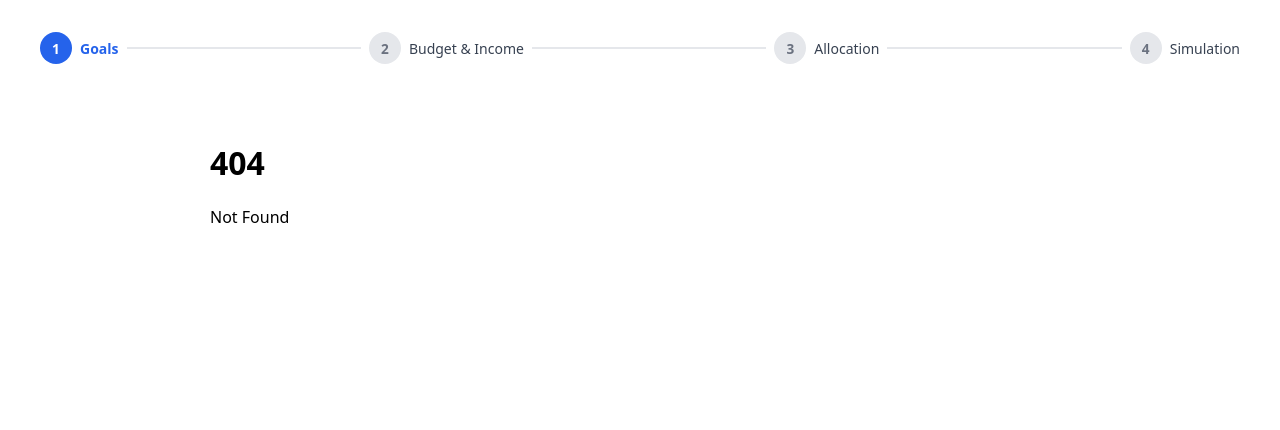
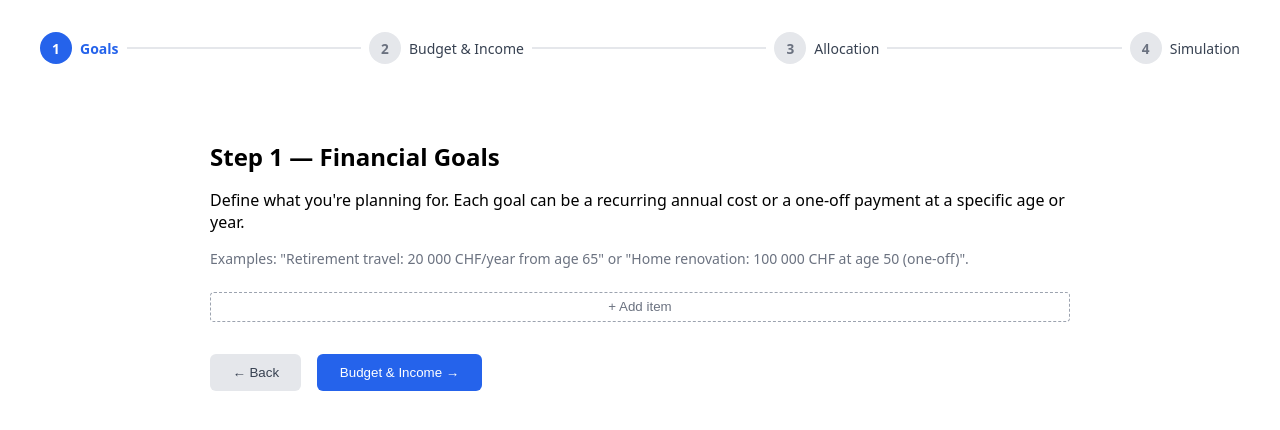
Before and after one commit to o1i/planner, a SvelteKit app in the folder frontend/: page /step1 in a window 1280 px wide. Before the commit this address had no page. Shown: the top 430 px of the page. Built offline with nearby package versions, Linux system fonts and the light colour scheme.

Commit message:
feat: step 1 goals page

```diff
--- /dev/null
+++ b/frontend/src/routes/step1/+page.svelte
@@ -0,0 +1,26 @@
+<script lang="ts">
+  import { goto } from '$app/navigation';
+  import { plan, markDirty } from '$lib/store.svelte';
+  import LineItemEditor from '$lib/components/LineItemEditor.svelte';
+
+  function next() { markDirty(); goto('/step2'); }
+</script>
+
+<h2>Step 1 — Financial Goals</h2>
+<p>Define what you're planning for. Each goal can be a recurring annual cost or a one-off payment at a specific age or year.</p>
+<p class="hint">Examples: "Retirement travel: 20 000 CHF/year from age 65" or "Home renovation: 100 000 CHF at age 50 (one-off)".</p>
+
+<LineItemEditor bind:items={plan.goals} placeholder="e.g. Travel, Home renovation" />
+
+<div class="nav">
+  <button class="secondary" onclick={() => goto('/')}>← Back</button>
+  <button onclick={next}>Budget & Income →</button>
+</div>
+
+<style>
+  h2 { margin-bottom: 0.5rem; }
+  .hint { color: #6b7280; font-size: 0.875rem; margin-bottom: 1.5rem; }
+  .nav { display: flex; gap: 1rem; margin-top: 2rem; }
+  button { padding: 0.7rem 1.4rem; background: #2563eb; color: white; border: none; border-radius: 6px; cursor: pointer; }
+  button.secondary { background: #e5e7eb; color: #374151; }
+</style>
```
